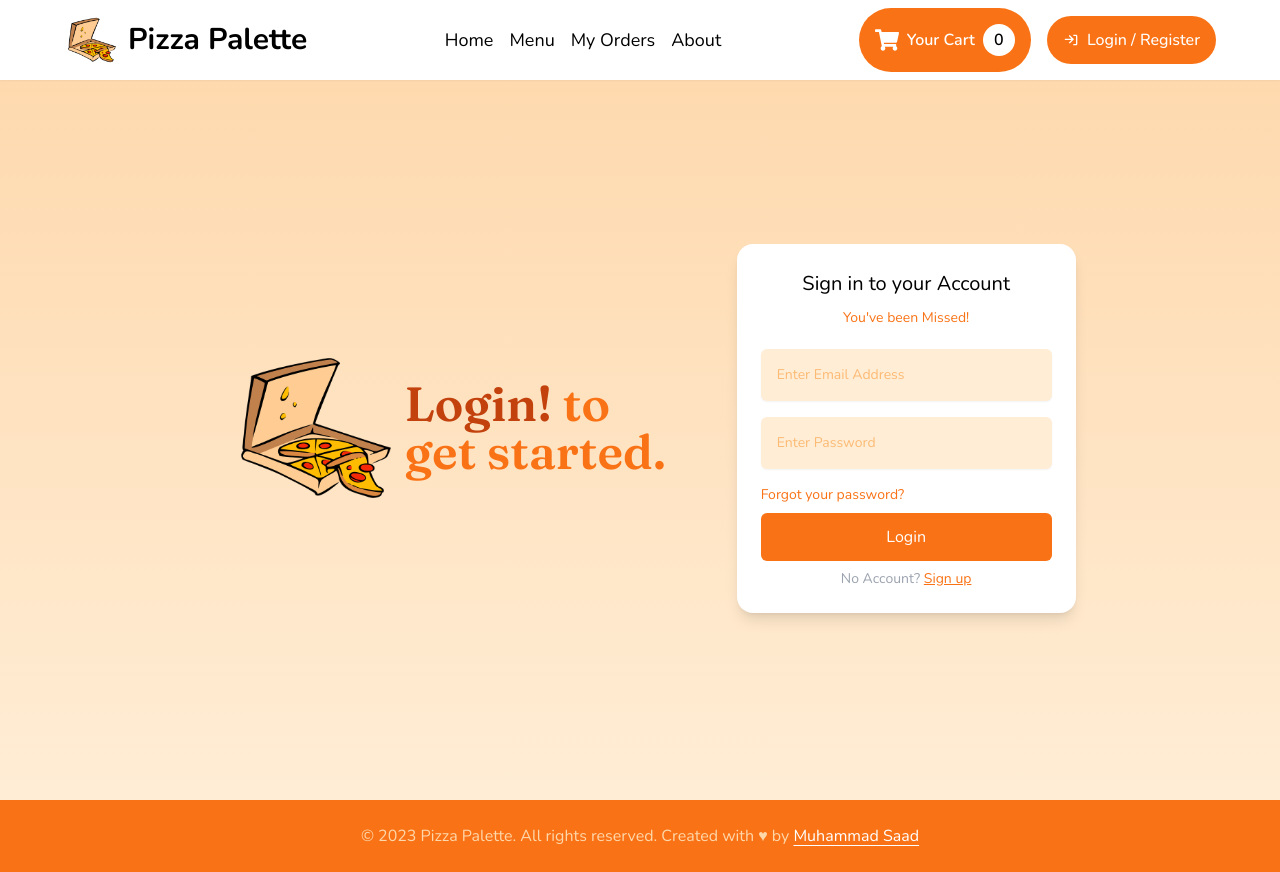
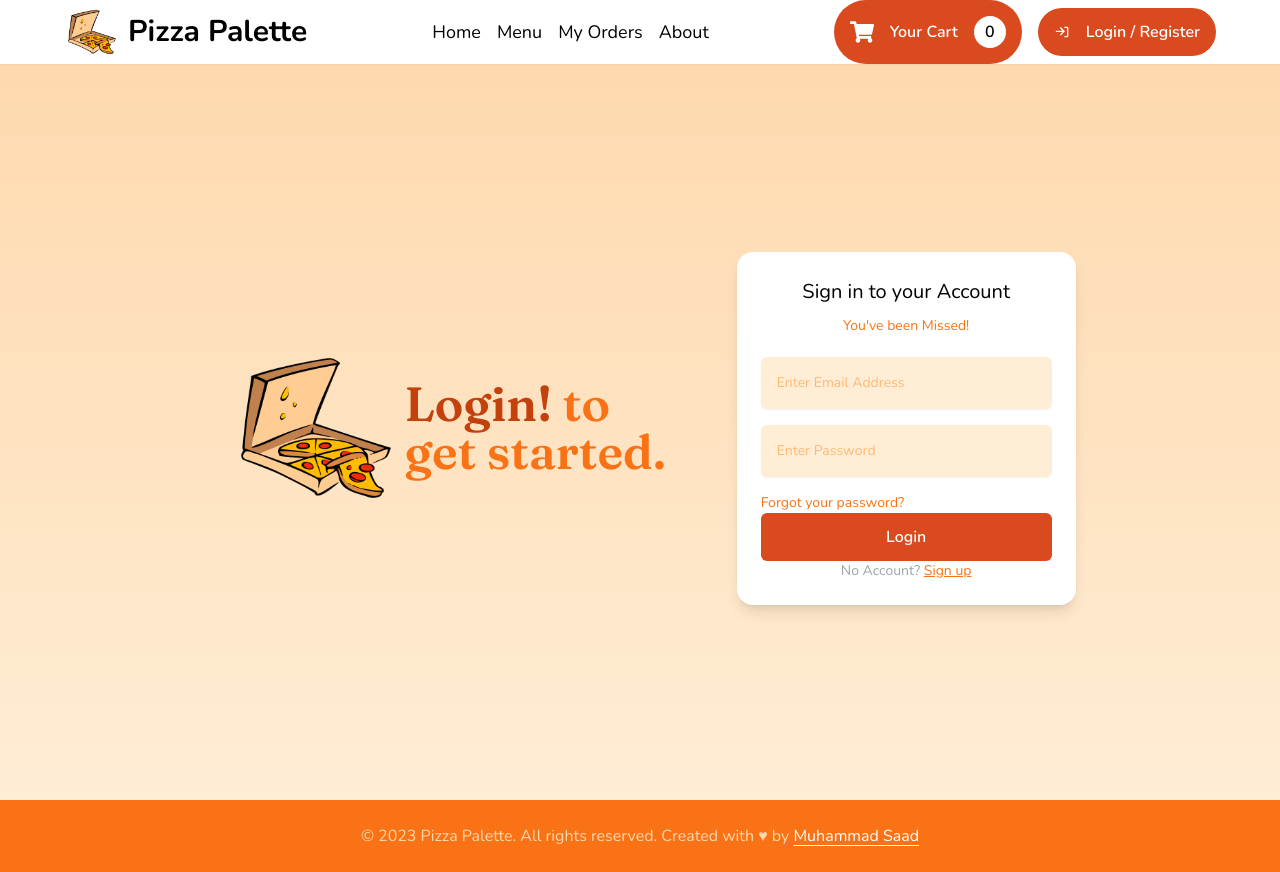
Before and after one commit to itxSaaad/pizza-palette-app-mern-OIBSIP-task-1, a React (Vite) app in the folder client/: page /login in a window 1280 px wide. Built offline with nearby package versions, Linux system fonts and the light colour scheme.

Commit message:
feat(design-system): rebuild Button primitive with tokens, sizes, loading and ghost variant

```diff
--- a/client/src/components/ui/Button.jsx
+++ b/client/src/components/ui/Button.jsx
@@ -1,45 +1,55 @@
 import PropTypes from 'prop-types';
+import { FaSpinner } from 'react-icons/fa';
+
+const sizeClasses = {
+  sm: 'text-sm px-3 py-2 min-h-[36px]',
+  md: 'text-base px-4 py-3 min-h-[44px]',
+  lg: 'text-lg px-6 py-4 min-h-[52px]',
+};
+
+const variantClasses = {
+  primary: 'bg-primary-500 hover:bg-primary-600 active:bg-primary-700 text-white',
+  secondary: 'bg-neutral-50 hover:bg-neutral-100 text-primary-600 border border-neutral-200',
+  outline:
+    'bg-transparent hover:bg-primary-500 text-primary-500 hover:text-white border-2 border-primary-500 transition-colors duration-200',
+  danger: 'bg-error-500 hover:bg-error-600 active:bg-error-700 text-white',
+  ghost: 'bg-transparent hover:bg-neutral-100 text-neutral-700',
+};
 
 function Button({
-  variant,
+  variant = 'primary',
+  size = 'md',
+  loading = false,
+  fullWidth = false,
+  disabled = false,
   children,
   className: additionalClassNames,
   ...props
 }) {
-  let classes = '';
-
-  switch (variant) {
-    case 'primary':
-      classes = 'bg-orange-500 hover:bg-orange-600 text-white py-3 px-4 my-2';
-      break;
-    case 'secondary':
-      classes = 'bg-white hover:bg-gray-100 text-orange-500 py-3 px-4 my-2';
-      break;
-    case 'outline':
-      classes =
-        'bg-transparent hover:bg-orange-500 text-orange-500 hover:text-white border-2 border-orange-500 py-3 px-4 my-2 transition-all duration-300';
-      break;
-    case 'danger':
-      classes = 'bg-red-500 hover:bg-red-600 text-white py-3 px-4 my-2';
-      break;
-    default:
-      classes = 'bg-orange-500 hover:bg-orange-600 py-3 px-4 my-2';
-      break;
-  }
-
-  if (additionalClassNames) {
-    classes += ` ${additionalClassNames}`;
-  }
+  const classes = [
+    'inline-flex items-center justify-center gap-2 rounded-control font-semibold transition-colors duration-150 disabled:opacity-50 disabled:cursor-not-allowed',
+    sizeClasses[size],
+    variantClasses[variant],
+    fullWidth ? 'w-full' : '',
+    additionalClassNames || '',
+  ]
+    .filter(Boolean)
+    .join(' ');
 
   return (
-    <button className={classes} {...props}>
+    <button className={classes} disabled={disabled || loading} {...props}>
+      {loading && <FaSpinner className="animate-spin" aria-hidden="true" />}
       {children}
     </button>
   );
 }
 
 Button.propTypes = {
-  variant: PropTypes.oneOf(['primary', 'secondary', 'outline', 'danger']),
+  variant: PropTypes.oneOf(['primary', 'secondary', 'outline', 'danger', 'ghost']),
+  size: PropTypes.oneOf(['sm', 'md', 'lg']),
+  loading: PropTypes.bool,
+  fullWidth: PropTypes.bool,
+  disabled: PropTypes.bool,
   children: PropTypes.node.isRequired,
   className: PropTypes.string,
 };
```
